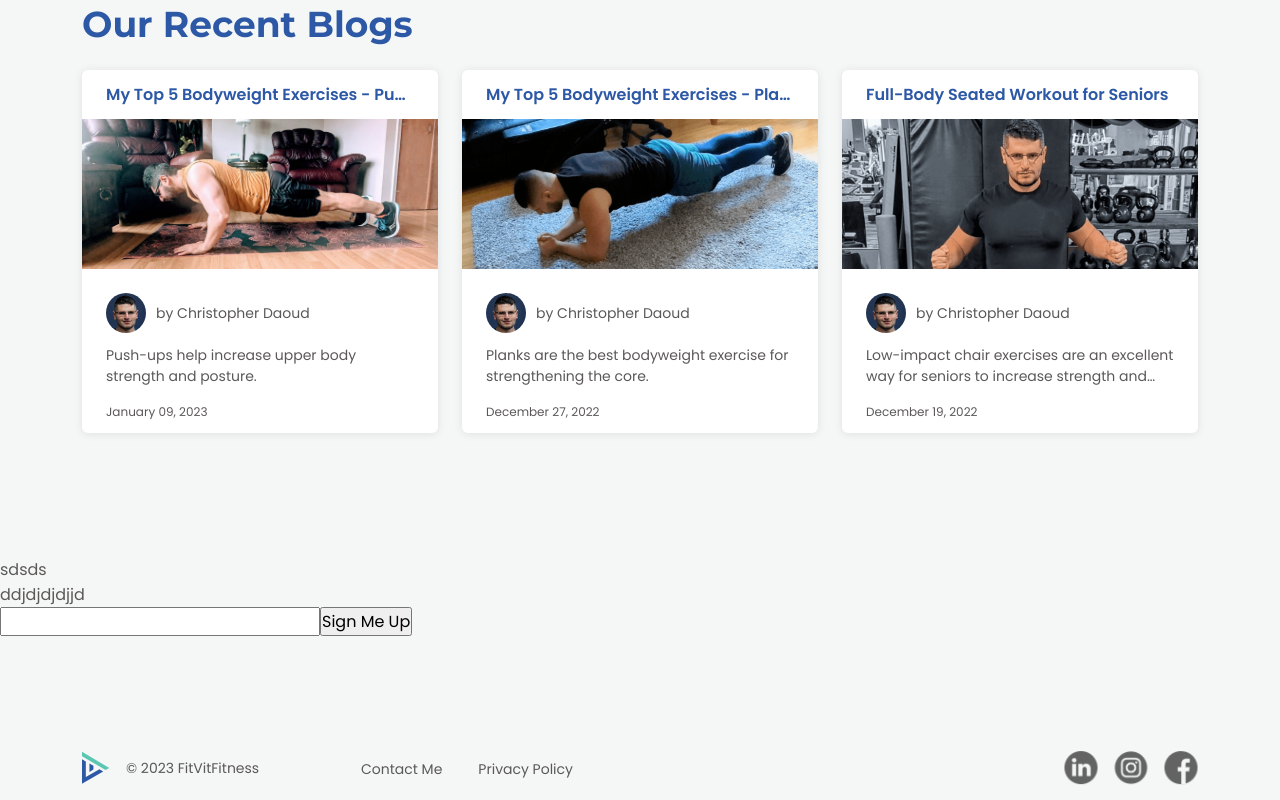
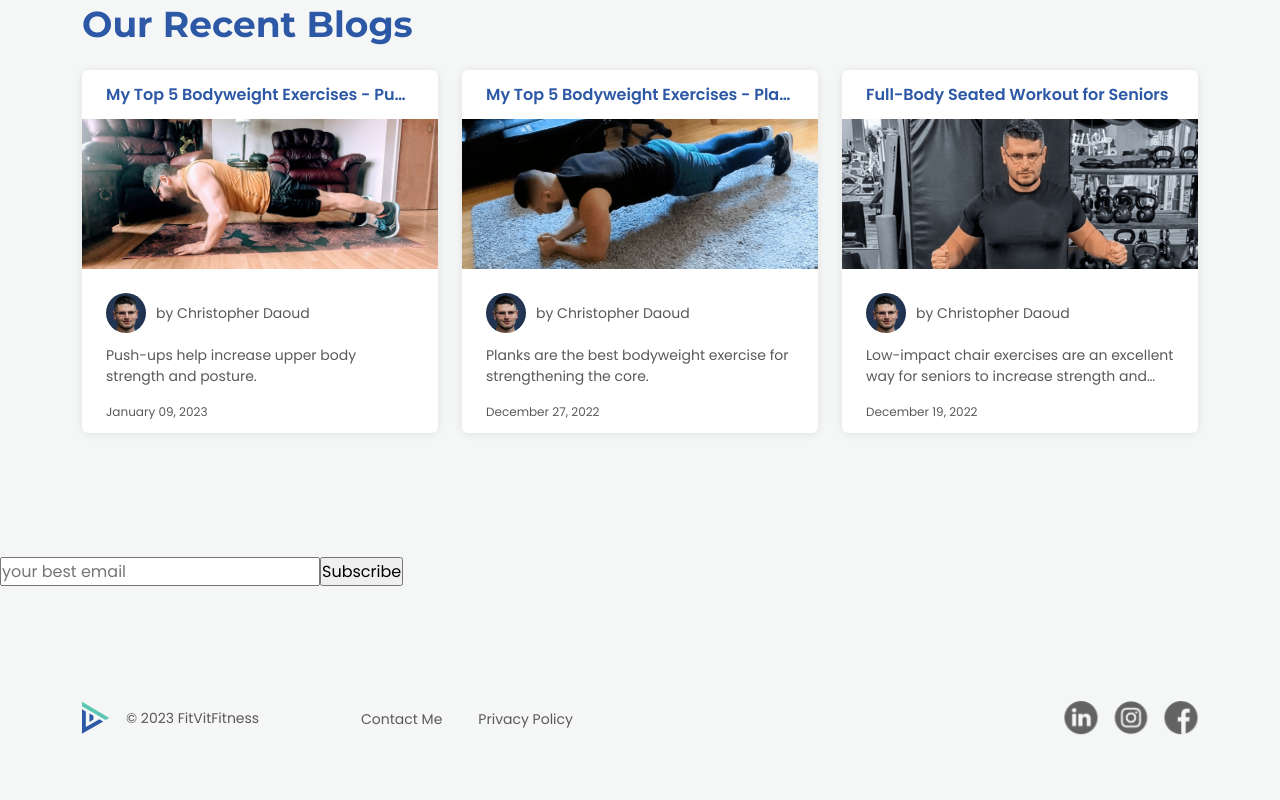
Before and after one commit to JGSolutions/fitvitfitness, a Next.js app: page / in a window 1280 px wide. Shown: the part 1927-2727 px from the top of the page. After the commit the page ends 2677 px from the top, so only its background shows below. Built offline with nearby package versions, Linux system fonts and the light colour scheme; no server answers.

Commit message:
implemented mailchimp keys as props

```diff
--- a/components/newsletter-form/newsletter-form.tsx
+++ b/components/newsletter-form/newsletter-form.tsx
@@ -1,23 +1,37 @@
 import styles from "./Newsletter.module.css";
 import { useRef } from 'react';
 
-export default function NewsletterForm() {
+export default function NewsletterForm({ audienceid, apikey, datacenter}) {
 	const inputRef = useRef(null);
 
 	const subscribeUser = async (e) => {
 		e.preventDefault();
 
-		const res = await fetch('/api/subscribeUser', {
-		body: JSON.stringify({
-			email: inputRef.current.value,
-		}),
+		// const res = await fetch('/api/subscribeUser', {
+		// body: JSON.stringify({
+		// 	email: inputRef.current.value,
+		// }),
 
-		headers: {
-			'Content-Type': 'application/json',
-		},
+		// headers: {
+		// 	'Content-Type': 'application/json',
+		// },
 
-		method: 'POST',
-		});
+		// method: 'POST',
+		// });
+
+		const response = await fetch(
+			`https://${datacenter}.api.mailchimp.com/3.0/lists/${audienceid}/members`,
+			{
+				body: JSON.stringify({
+					email: inputRef.current.value,
+				}),
+				headers: {
+					Authorization: `apikey ${apikey}`,
+					'Content-Type': 'application/json',
+				},
+				method: 'POST',
+			}
+		);
 	};
 	return (
 		<form onSubmit={subscribeUser}>
--- a/package.json
+++ b/package.json
@@ -22,8 +22,8 @@
     "@types/gtag.js": "^0.0.12",
     "@types/node": "18.11.18",
     "@types/react": "18.0.26",
-    "eslint": "^8.30.0",
+    "eslint": "^8.31.0",
     "eslint-config-next": "13.1.1",
-    "eslint-config-prettier": "^8.5.0"
+    "eslint-config-prettier": "^8.6.0"
   }
 }
--- a/pages/index.tsx
+++ b/pages/index.tsx
@@ -6,6 +6,7 @@ import utilStyles from '../styles/Utils.module.css'
 import button from '../styles/Button.module.css'
 import Header  from '../components/header/header';
 import Footer from '../components/footer/footer'
+import NewsletterForm from '../components/newsletter-form/newsletter-form'
 import BlogItem from '../components/blog-item/blog-item'
 import { getRecentBlogs } from '../lib/posts';
 import { domainByEnvironment } from '../lib/utils';
@@ -15,11 +16,14 @@ export async function getStaticProps() {
     return {
         props: {
             getRecentPosts,
+			AUDIENCE_ID: process.env.MAILCHIMP_AUDIENCE_ID,
+			API_KEY: process.env.MAILCHIMP_API_KEY,
+			DATACENTER: process.env.MAILCHIMP_API_SERVER
         },
     };
 }
 
-export default function Home({ getRecentPosts }) {
+export default function Home({ getRecentPosts, AUDIENCE_ID, API_KEY, DATACENTER }) {
 	const url = domainByEnvironment();
 	return (
 		<>
@@ -165,12 +169,7 @@ export default function Home({ getRecentPosts }) {
 					</section>
 
 					<section>
-						<h2>sdsds</h2>
-						<p>ddjdjdjdjjd</p>
-						<form>
-							<input type="text" />
-							<button>Sign Me Up</button>
-						</form>
+						<NewsletterForm datacenter={DATACENTER} audienceid={AUDIENCE_ID} apikey={API_KEY}/>
 					</section>
 				</main>
 
```
